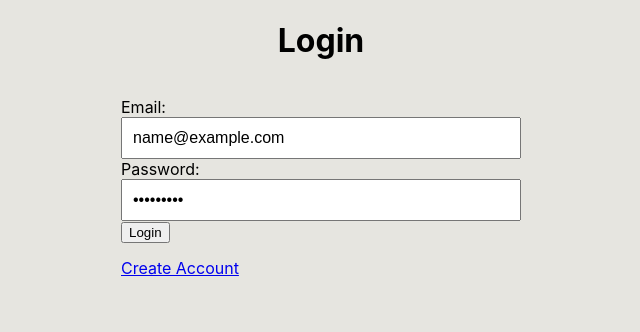
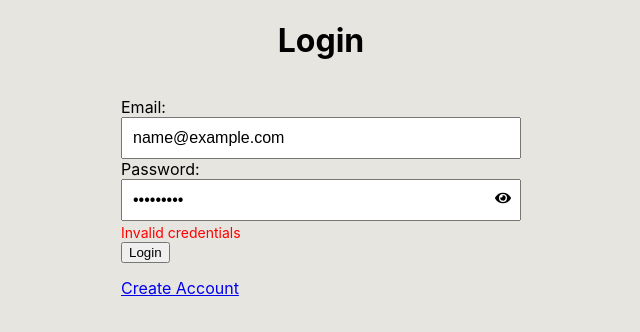
Before and after one commit to Van-Nice/nb, a React (Create React App) app in the folder nb-front-end/: page /login in a window 1280 px wide. Both pictures are taken after typing "name@example.com", "Sample123" into the empty fields and a click on the button "Login". Shown: the top 332 px of the page, without its empty margins (319-959 px from the left). Built offline with nearby package versions, Linux system fonts and the light colour scheme; no server answers.

Commit message:
Add login password view toggle

```diff
--- a/nb-front-end/src/components/Login.js
+++ b/nb-front-end/src/components/Login.js
@@ -1,12 +1,26 @@
 import React, {useState} from 'react';
 import { Link, useNavigate } from 'react-router-dom';
 import styles from '../styles/Login.module.css';
+import { FaEye, FaEyeSlash } from "react-icons/fa";
 
 export default function Login() {
   const [email, setEmail] = useState('');
   const [password, setPassword] = useState('');
-  const [error, setError] = useState('');
+  const [showPassword, setShowPassword] = useState('');
+  const [error, setError] = useState(false);
   const navigate = useNavigate();
+
+  const toggleShowPassword = () => {
+    setShowPassword(!showPassword);
+  }
+
+  const handlePassword = (e) => {
+    setPassword(e.target.value);
+  }
+
+  const handleEmail = (e) => {
+    setEmail(e.target.value);
+  }
 
   const handleSubmit = async (event) => {
     event.preventDefault();
@@ -22,16 +36,22 @@ export default function Login() {
       return;
     }
 
+    const login = {
+      email,
+      password
+    }
+
     try {
-      const response = await fetch('http://localhost:8080/auth', {
+      const response = await fetch('http://localhost:8080/auth/login', {
         method: 'POST',
         headers: {
           'Content-Type': 'application/json',
         },
-        body: JSON.stringify({email, password}),
+        body: JSON.stringify(login),
       });
 
       if (!response.ok) {
+        setError(true);
         throw new Error('Invalid login credentials');
       }
 
@@ -49,12 +69,30 @@ export default function Login() {
       <form onSubmit={handleSubmit}>
         <label>
           Email:
-          <input type="text" name="email" />
+          <input
+            type="email"
+            name="email"
+            value={email}
+            onChange={handleEmail}
+          />
         </label>
         <label>
           Password:
-          <input type="password" name="password" />
+          <div className={styles.passwordInput}>
+            <input
+              className={styles.passwordInput}
+              type={showPassword ? "text" : "password"}
+              value={password}
+              onChange={handlePassword}
+            />
+            <span className={styles.toggleIcon} onClick={toggleShowPassword}>
+              {showPassword ? <FaEyeSlash /> : <FaEye />}
+            </span>
+          </div>
         </label>
+        {error && (
+          <div className={styles.error}>Invalid credentials</div>
+        )}
         <button type="submit">Login</button>
       </form>
       <Link to="/create-account">Create Account</Link>
--- a/nb-front-end/src/styles/Login.module.css
+++ b/nb-front-end/src/styles/Login.module.css
@@ -8,3 +8,39 @@
     max-width: 400px;
     margin: auto;
 }
+
+.error {
+    color: red;
+    font-size: 0.875em;
+    margin-top: 0.25em;
+    min-height: 1.2em; /* Reserve space for the error message */
+}
+
+
+.errorContainer {
+    min-height: 1.2em;
+  }
+
+.eyeIcon {
+    cursor: pointer;
+    margin-left: 8px;
+}
+
+.passwordContainer {
+    position: relative;
+    width: 100%;
+}
+
+.passwordInput {
+    position: relative;
+    width: 100%;
+
+}
+
+.toggleIcon {
+    position: absolute;
+    right: 10px;
+    top: 50%;
+    transform: translateY(-50%);
+    cursor: pointer;
+}
```
